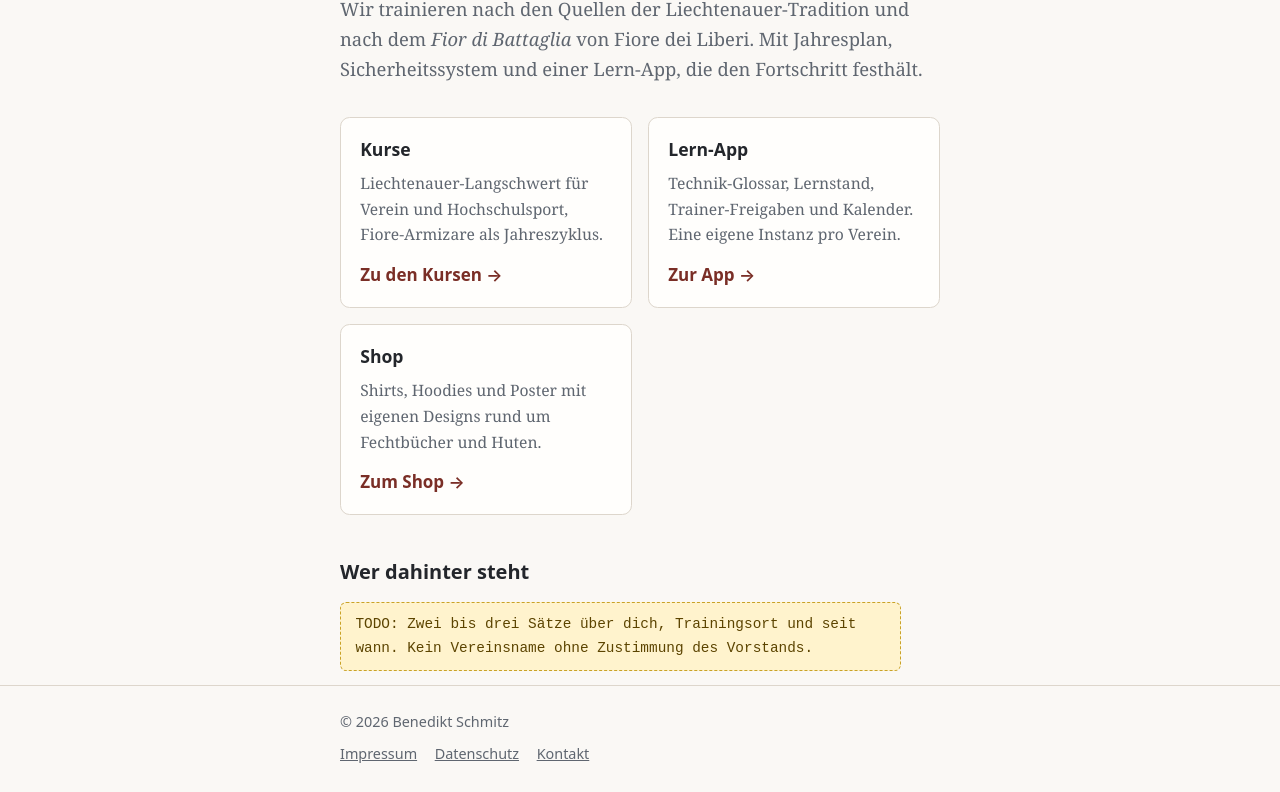
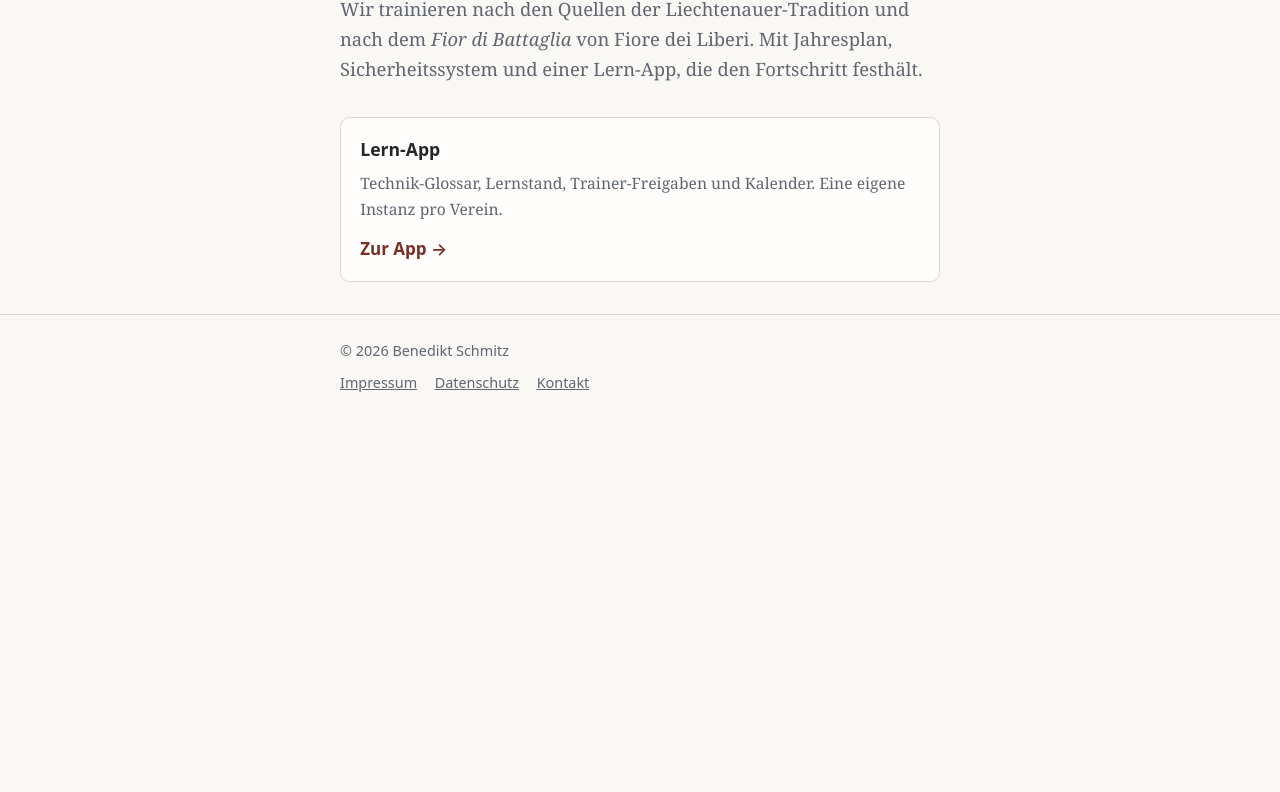
Before and after one commit to BenK3nobi/learn-hema-homepage, a plain HTML site: page public/index.html in a window 1280 px wide. Shown: the part 206-998 px from the top of the page. After the commit the page ends 800 px from the top, so only its background shows below. Drawn offline with Linux system fonts and the light colour scheme.

Commit message:
Homepage fertig für den Start: nur Lern-App, Kurse und Shop in entwuerfe/, Rechtstexte ohne Entwurfskästen, publish.sh
- Kurse und Shop vorerst nicht ausgeliefert; zugehörige Absätze in Impressum
  und Datenschutz als <!-- SHOP: / <!-- KURSE: auskommentiert.
- App-Seite: Konditionen auf Anfrage, Vereinsliste ausgeblendet bis zur Zustimmung.
- publish.sh: rsync nach learn-hema:/opt/homepage/public, Abbruch bei TODO oder
  Platzhaltern, legt beim ersten Mal den Caddy-Block für learn-hema.de an.

Co-Authored-By: Claude Opus 5.5 <noreply@anthropic.com>

```diff
--- a/public/index.html
+++ b/public/index.html
@@ -4,7 +4,7 @@
 <meta charset="utf-8">
 <meta name="viewport" content="width=device-width, initial-scale=1">
 <title>Learn HEMA – Historisches Fechten</title>
-<meta name="description" content="Historisches Fechten nach Liechtenauer und Fiore dei Liberi: Kurse, Lern-App für Vereine und Shop.">
+<meta name="description" content="Historisches Fechten nach Liechtenauer und Fiore dei Liberi: eine Lern-App für Vereine mit Technik-Glossar, Lernstand und Trainer-Freigaben.">
 <meta name="theme-color" content="#1b1f24">
 <link rel="stylesheet" href="style.css">
 </head>
@@ -14,9 +14,7 @@
     <a class="brand" href="index.html">Learn HEMA<span>.</span></a>
     <nav aria-label="Hauptnavigation">
       <ul>
-        <li><a href="kurse.html">Kurse</a></li>
         <li><a href="app.html">App</a></li>
-        <li><a href="shop.html">Shop</a></li>
       </ul>
     </nav>
   </div>
@@ -33,24 +31,12 @@
 
   <ul class="cards">
     <li>
-      <h2>Kurse</h2>
-      <p>Liechtenauer-Langschwert für Verein und Hochschulsport, Fiore-Armizare als Jahreszyklus.</p>
-      <a href="kurse.html">Zu den Kursen →</a>
-    </li>
-    <li>
       <h2>Lern-App</h2>
       <p>Technik-Glossar, Lernstand, Trainer-Freigaben und Kalender. Eine eigene Instanz pro Verein.</p>
       <a href="app.html">Zur App →</a>
     </li>
-    <li>
-      <h2>Shop</h2>
-      <p>Shirts, Hoodies und Poster mit eigenen Designs rund um Fechtbücher und Huten.</p>
-      <a href="shop.html">Zum Shop →</a>
-    </li>
   </ul>
 
-  <h2>Wer dahinter steht</h2>
-  <p class="todo">TODO: Zwei bis drei Sätze über dich, Trainingsort und seit wann. Kein Vereinsname ohne Zustimmung des Vorstands.</p>
 </main>
 
 <footer class="site-footer">
```
Also changed, not shown: entwuerfe/shop.html (renamed from public/shop.html, +0 -1 lines), public/app.html (+4 -5 lines), public/datenschutz.html (+4 -4 lines), public/impressum.html (+5 -4 lines), entwuerfe/kurse.html (renamed from public/kurse.html), 2 other files.
